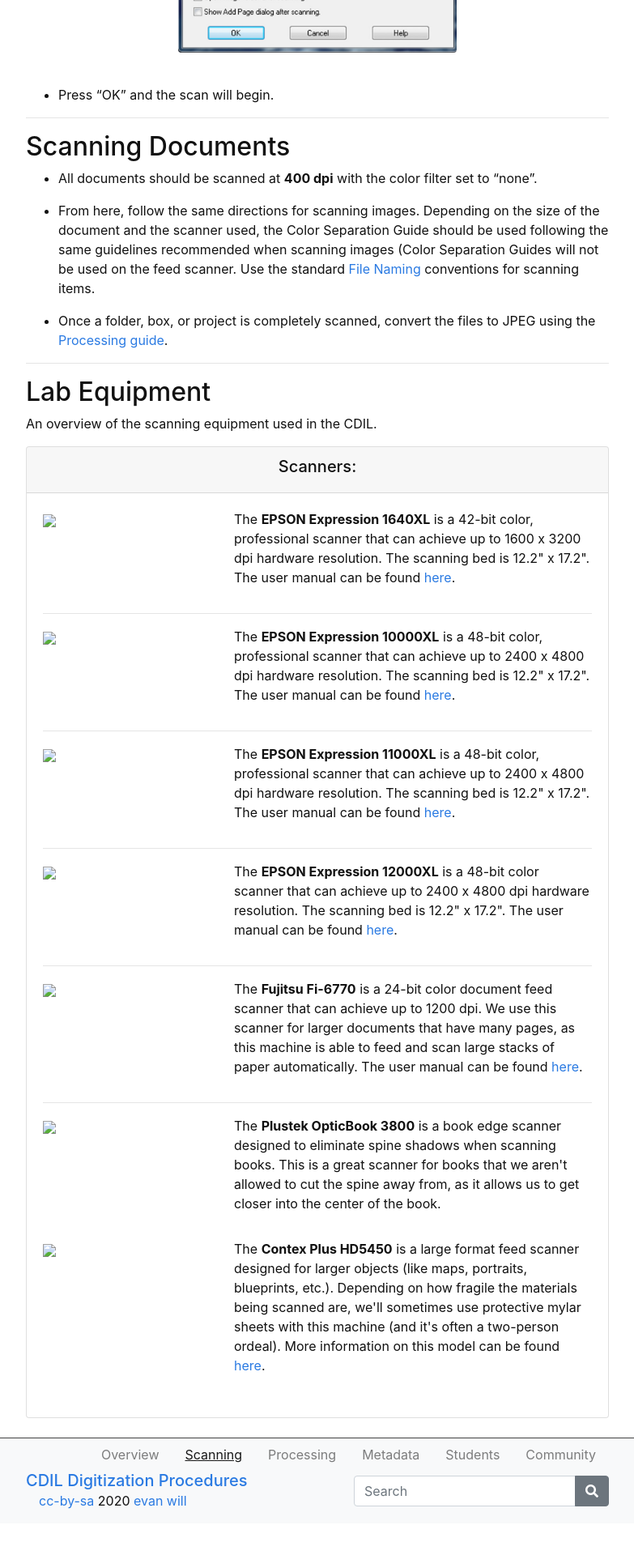
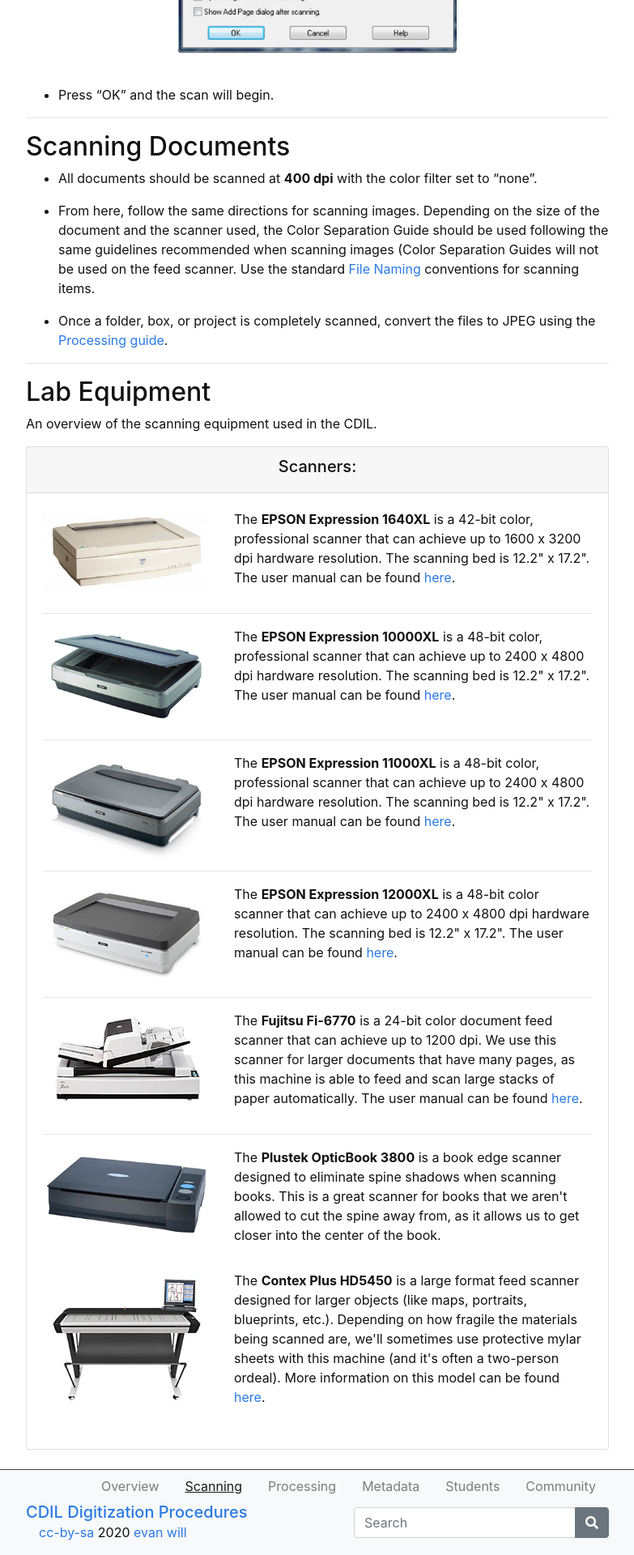
Before and after one commit to uidaholib/dds-student-workflow, a Jekyll site: the page built from content/1-scanning.md, in a window 1280 px wide. Shown: the part 3753-5673 px from the top of the page at 81% size, without its empty margins (248-1031 px from the left). Built offline with Jekyll 4.4.1, drawn with Linux system fonts in a browser that asks for light colours; before the commit the page ends 5634 px from its top, so only the background shows below that.

Commit message:
fix links and images

```diff
--- a/content/1-scanning.md
+++ b/content/1-scanning.md
@@ -94,7 +94,7 @@ An overview of the scanning equipment used in the CDIL.
 
             <div class="row mb-3">
                 <div class="col-sm-4">
-                    <img src="{{ '/images/equipment/Epson-Expression-1640xl.jpg' | relative_url }}" class="img-fluid">
+                    <img src="{{ '/images/Epson-Expression-1640xl.jpg' | relative_url }}" class="img-fluid">
                 </div>
                 <div class="col-sm-8">
                     <p>The <strong>EPSON Expression 1640XL</strong> is a 42-bit color, professional scanner that can achieve up to 1600 x 3200 dpi hardware resolution. The scanning bed is 12.2" x 17.2". The user manual can be found <a href="https://files.support.epson.com/pdf/exp16x/exp16xu1.pdf" target="_blank" method="noopener">here</a>.</p>
@@ -105,7 +105,7 @@ An overview of the scanning equipment used in the CDIL.
 
             <div class="row mb-3">
                 <div class="col-sm-4">
-                    <img src="{{ '/images/equipment/Epson-Expression-10000xl.jpg' | relative_url }}" class="img-fluid">
+                    <img src="{{ '/images/Epson-Expression-10000xl.jpg' | relative_url }}" class="img-fluid">
                 </div>
                 <div class="col-sm-8">
                     <p>The <strong>EPSON Expression 10000XL</strong> is a 48-bit color, professional scanner that can achieve up to 2400 x 4800 dpi hardware resolution. The scanning bed is 12.2" x 17.2". The user manual can be found <a href="https://files.support.epson.com/pdf/ex10kg/ex10kgu1.pdf" target="_blank" method="noopener">here</a>.</p>
@@ -116,7 +116,7 @@ An overview of the scanning equipment used in the CDIL.
 
             <div class="row mb-3">
                 <div class="col-sm-4">
-                    <img src="{{ '/images/equipment/Epson-Expression-11000xl.jpg' | relative_url }}" class="img-fluid">
+                    <img src="{{ '/images/Epson-Expression-11000xl.jpg' | relative_url }}" class="img-fluid">
                 </div>
                 <div class="col-sm-8">
                     <p>The <strong>EPSON Expression 11000XL</strong> is a 48-bit color, professional scanner that can achieve up to 2400 x 4800 dpi hardware resolution. The scanning bed is 12.2" x 17.2". The user manual can be found <a href="https://files.support.epson.com/pdf/ex11kg/ex11kgug.pdf" target="_blank" method="noopener">here</a>.</p>
@@ -127,7 +127,7 @@ An overview of the scanning equipment used in the CDIL.
 
             <div class="row mb-3">
                 <div class="col-sm-4">
-                    <img src="{{ '/images/equipment/Epson-Expression-12000xl.jpg' | relative_url }}" class="img-fluid">
+                    <img src="{{ '/images/Epson-Expression-12000xl.jpg' | relative_url }}" class="img-fluid">
                 </div>
                 <div class="col-sm-8">
                     <p>The <strong>EPSON Expression 12000XL</strong> is a 48-bit color scanner that can achieve up to 2400 x 4800 dpi hardware resolution. The scanning bed is 12.2" x 17.2". The user manual can be found <a href="https://files.support.epson.com/docid/cpd5/cpd53120.pdf" target="_blank" method="noopener">here</a>.</p>
@@ -138,7 +138,7 @@ An overview of the scanning equipment used in the CDIL.
 
             <div class="row mb-3">
                 <div class="col-sm-4">
-                    <img src="{{ '/images/equipment/Fujitsu-Fi-6770_.jpg' | relative_url }}" class="img-fluid">
+                    <img src="{{ '/images/Fujitsu-Fi-6770_.jpg' | relative_url }}" class="img-fluid">
                 </div>
                 <div class="col-sm-8">
                     <p>The <strong>Fujitsu Fi-6770</strong> is a 24-bit color document feed scanner that can achieve up to 1200 dpi. We use this scanner for larger documents that have many pages, as this machine is able to feed and scan large stacks of paper automatically. The user manual can be found <a href="https://www.fujitsu.com/global/Images/fi-6770.pdf" target="_blank" method="noopener">here</a>.</p>
@@ -149,7 +149,7 @@ An overview of the scanning equipment used in the CDIL.
 
             <div class="row mb-3">
                 <div class="col-sm-4">
-                    <img src="{{ '/images/equipment/Plustek-OpticBook-3800.jpg' | relative_url }}" class="img-fluid">
+                    <img src="{{ '/images/Plustek-OpticBook-3800.jpg' | relative_url }}" class="img-fluid">
                 </div>
                 <div class="col-sm-8">
                     <p>The <strong>Plustek OpticBook 3800</strong> is a book edge scanner designed to eliminate spine shadows when scanning books. This is a great scanner for books that we aren't allowed to cut the spine away from, as it allows us to get closer into the center of the book.</p>
@@ -158,7 +158,7 @@ An overview of the scanning equipment used in the CDIL.
 
             <div class="row mb-3">
                 <div class="col-sm-4">
-                    <img src="{{ '/images/equipment/Contex-Plus-5450HD.jpg' | relative_url }}" class="img-fluid">
+                    <img src="{{ '/images/Contex-Plus-5450HD.jpg' | relative_url }}" class="img-fluid">
                 </div>
                 <div class="col-sm-8">
                     <p>The <strong>Contex Plus HD5450</strong> is a large format feed scanner designed for larger objects (like maps, portraits, blueprints, etc.). Depending on how fragile the materials being scanned are, we'll sometimes use protective mylar sheets with this machine (and it's often a two-person ordeal). More information on this model can be found <a href="https://support.contex.com/Default.aspx?ID=11085&pagename=Support%20for%20HD%205450" target="_blank" method="noopener">here</a>.</p>
```
Also changed, not shown: content/5-community.md (+2 -2 lines).
